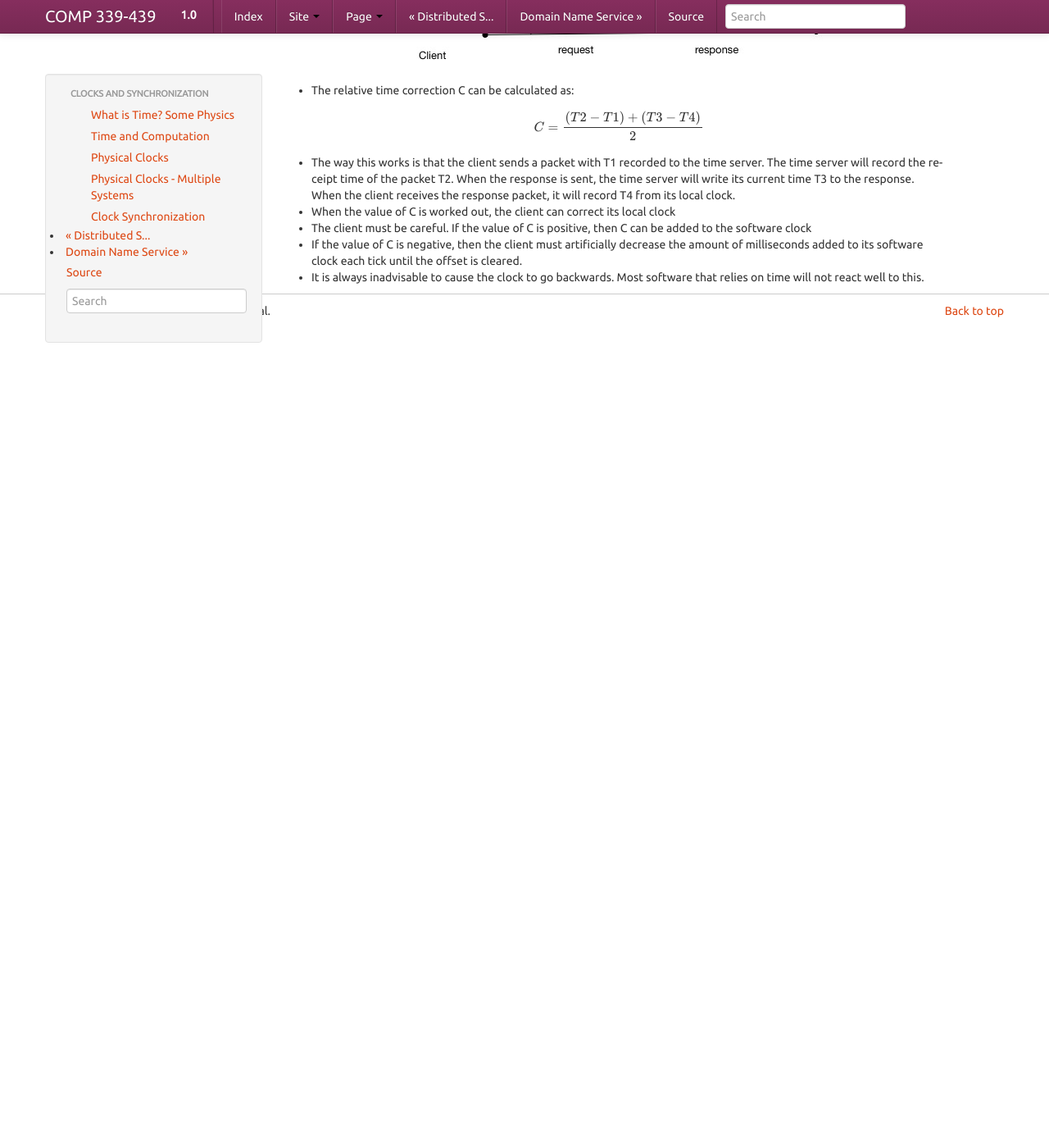
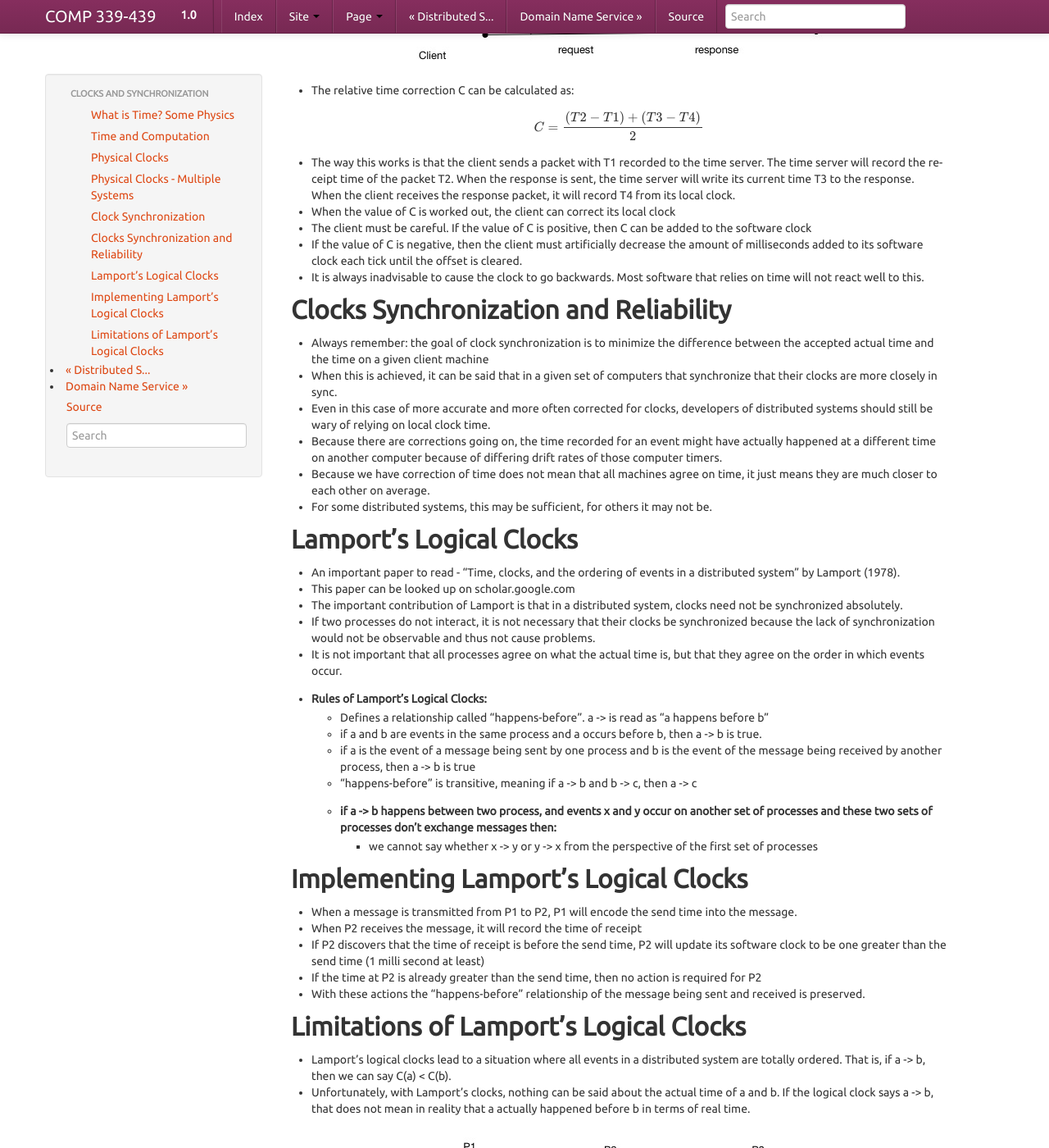
Before and after one commit to LoyolaChicagoBooks/distributedsystems, a Sphinx documentation site: the page built from source/clocks.rst, in a window 1280 px wide and 1400 px high, scrolled down 2121 px. Shown: the whole window at 82% size. Built offline with Sphinx 7.4.7, drawn with Linux system fonts in a browser that asks for light colours; before the commit the page ends 2540 px from its top, so only the background shows below that; some of the changed text lies outside the part shown.

Commit message:
updated authors, more lamport info

```diff
--- a/source/clocks.rst
+++ b/source/clocks.rst
@@ -83,3 +83,55 @@ Clock Synchronization
 - The client must be careful. If the value of C is positive, then C can be added to the software clock
 - If the value of C is negative, then the client must artificially decrease the amount of milliseconds added to its software clock each tick until the offset is cleared.
 - It is always inadvisable to cause the clock to go backwards. Most software that relies on time will not react well to this.
+
+
+Clocks Synchronization and Reliability
+--------------------------------------
+
+- Always remember: the goal of clock synchronization is to minimize the difference between the accepted actual time and the time on a given client machine
+- When this is achieved, it can be said that in a given set of computers that synchronize that their clocks are more closely in sync.
+- Even in this case of more accurate and more often corrected for clocks, developers of distributed systems should still be wary of relying on local clock time.
+- Because there are corrections going on, the time recorded for an event might have actually happened at a different time on another computer because of differing drift rates of those computer timers.
+- Because we have correction of time does not mean that all machines agree on time, it just means they are much closer to each other on average.
+- For some distributed systems, this may be sufficient, for others it may not be.
+
+
+Lamport’s Logical Clocks
+------------------------
+
+- An important paper to read - “Time, clocks, and the ordering of events in a distributed system” by Lamport (1978).
+- This paper can be looked up on scholar.google.com
+- The important contribution of Lamport is that in a distributed system, clocks need not be synchronized absolutely.
+- If two processes do not interact, it is not necessary that their clocks be synchronized because the lack of synchronization would not be observable and thus not cause problems.
+- It is not important that all processes agree on what the actual time is, but that they agree on the order in which events occur.
+- Rules of Lamport’s Logical Clocks:
+	- Defines a relationship called “happens-before”. a -> is read as “a happens before b”
+	- if a and b are events in the same process and a occurs before b, then a -> b is true.
+	- if a is the event of a message being sent by one process and b is the event of the message being received by another process, then a -> b is true
+	- “happens-before” is transitive, meaning if a -> b and b -> c, then a -> c
+	- if a -> b happens between two process, and events x and y occur on another set of processes and these two sets of processes don’t exchange messages then:
+		- we cannot say whether x -> y or y -> x from the perspective of the first set of processes
+
+
+Implementing Lamport’s Logical Clocks
+-------------------------------------
+
+- When a message is transmitted from P1 to P2, P1 will encode the send time into the message.
+- When P2 receives the message, it will record the time of receipt
+- If P2 discovers that the time of receipt is before the send time, P2 will update its software clock to be one greater than the send time (1 milli second at least)
+- If the time at P2 is already greater than the send time, then no action is required for P2
+- With these actions the “happens-before” relationship of the message being sent and received is preserved.
+
+
+Limitations of Lamport’s Logical Clocks
+---------------------------------------
+
+- Lamport’s logical clocks lead to a situation where all events in a distributed system are totally ordered. That is, if a -> b, then we can say C(a) < C(b).
+- Unfortunately, with Lamport’s clocks, nothing can be said about the actual time of a and b. If the logical clock says a -> b, that does not mean in reality that a actually happened before b in terms of real time.
+
+.. figure:: figures/clocks/lamport_limitations.jpg
+
+	From this diagram, we can see that m1 -> m3. We also know that C(m1) < C(m3). We can see that m2 -> m3 and that C(m2) < C(m3). What we cannot tell here is whether m1 or m2 caused m3 to be sent.
+
+
+- The problem with Lamport clocks is that they do not capture causality.
--- a/source/conf.py
+++ b/source/conf.py
@@ -43,7 +43,7 @@ master_doc = 'index'
 
 # General information about the project.
 project = u'Distributed Systems'
-copyright = u'2013, George K. Thiruvathukal'
+copyright = u'2013, George K. Thiruvathukal and Joe Kaylor'
 
 # The version info for the project you're documenting, acts as replacement for
 # |version| and |release|, also used in various other places throughout the
@@ -233,7 +233,7 @@ latex_elements = {
 # (source start file, target name, title, author, documentclass [howto/manual]).
 latex_documents = [
   ('index', 'DistributedSystems.tex', u'Distributed Systems Documentation',
-   u'George K. Thiruvathukal', 'manual'),
+   u'George K. Thiruvathukal and Joe Kaylor', 'manual'),
 ]
 
 # The name of an image file (relative to this directory) to place at the top of
@@ -263,7 +263,7 @@ latex_documents = [
 # (source start file, name, description, authors, manual section).
 man_pages = [
     ('index', 'distributedsystems', u'Distributed Systems Documentation',
-     [u'George K. Thiruvathukal'], 1)
+     [u'George K. Thiruvathukal and Joe Kaylor'], 1)
 ]
 
 # If true, show URL addresses after external links.
@@ -277,7 +277,7 @@ man_pages = [
 #  dir menu entry, description, category)
 texinfo_documents = [
   ('index', 'DistributedSystems', u'Distributed Systems Documentation',
-   u'George K. Thiruvathukal', 'DistributedSystems', 'One line description of project.',
+   u'George K. Thiruvathukal and Joe Kaylor', 'DistributedSystems', 'One line description of project.',
    'Miscellaneous'),
 ]
 
@@ -295,9 +295,9 @@ texinfo_documents = [
 
 # Bibliographic Dublin Core info.
 epub_title = u'Distributed Systems'
-epub_author = u'George K. Thiruvathukal'
-epub_publisher = u'George K. Thiruvathukal'
-epub_copyright = u'2013, George K. Thiruvathukal'
+epub_author = u'George K. Thiruvathukal and Joe Kaylor'
+epub_publisher = u'George K. Thiruvathukal and Joe Kaylor'
+epub_copyright = u'2013, George K. Thiruvathukal and Joe Kaylor'
 
 # The language of the text. It defaults to the language option
 # or en if the language is not set.
```
Also changed, not shown: source/figures/clocks/lamport_limitations.jpg (added), 1 other file.
